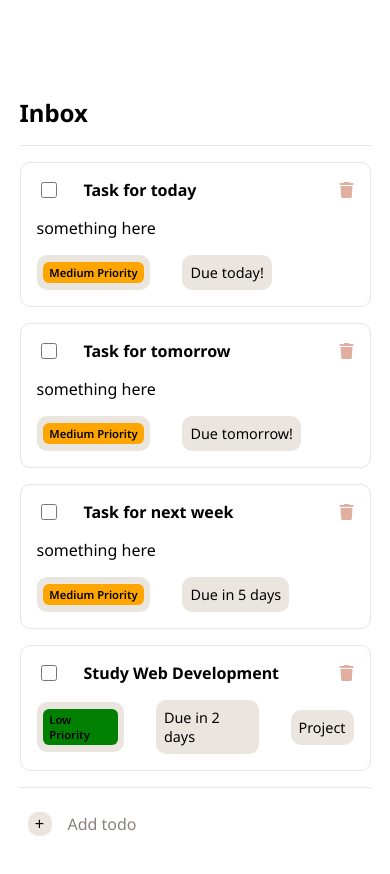
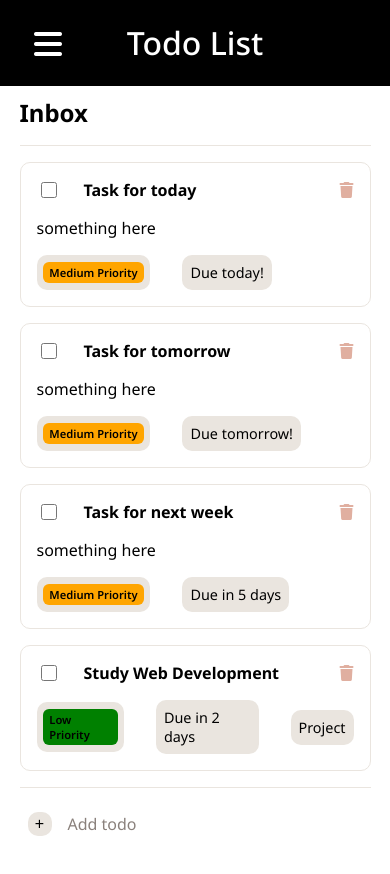
Before and after one commit to dave-forbes/todo-list, a website built with webpack: page dist/index.html in a window 390 px wide. Built offline with nearby package versions, Linux system fonts and the light colour scheme.

Commit message:
added top banner and burger menus

```diff
--- a/dist/index.html
+++ b/dist/index.html
@@ -12,8 +12,13 @@
 </head>
 
 <body>
+  <div class="top-banner">
+    <div class="burger-menu"><i class="fa-solid fa-bars fa-2xl"></i></div>
+    <h1 class="top-banner-title">Todo List</h1>
+  </div>
 
   <div class="side-bar">
+    <div class="burger-menu"><i class="fa-solid fa-bars fa-2xl"></i></div>
     <h1 class="side-bar-title">Todo List</h1>
     <ul class="todo-nav">
       <div data-index="Inbox" id="inbox" class="nav-item">
```
